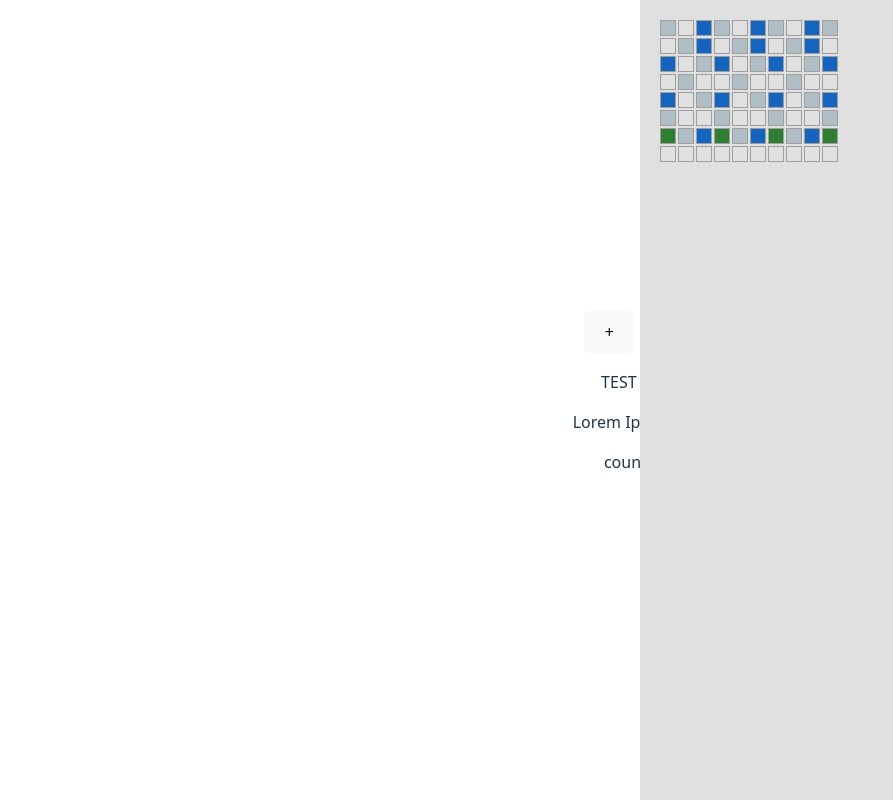
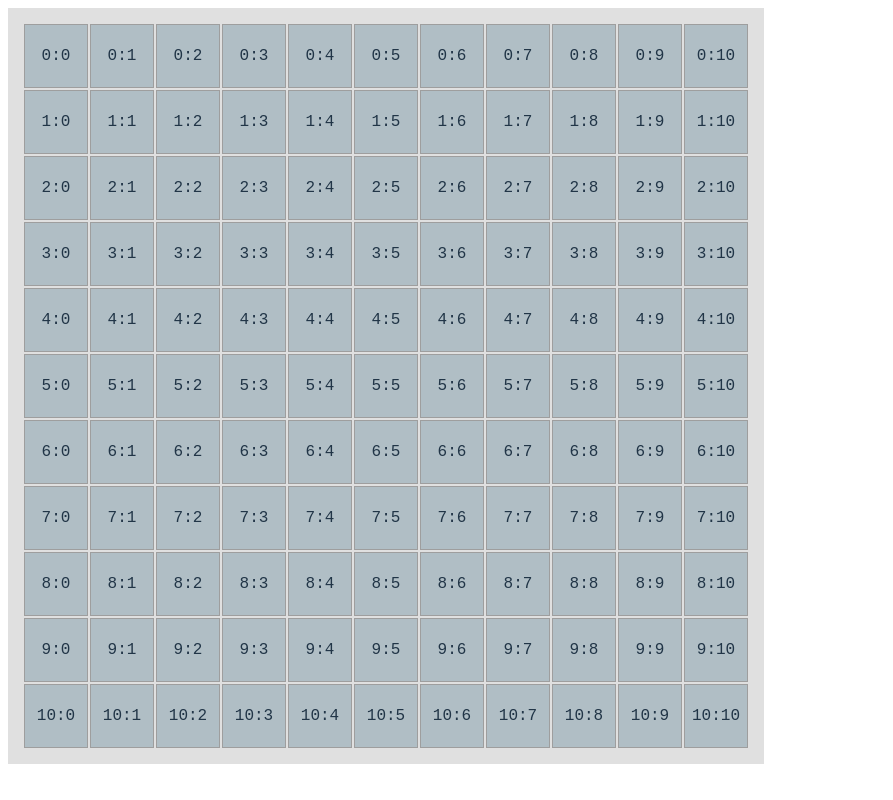
Before and after one commit to trudoholic/alpha-cen-ts, a React (Vite) app: page / in a window 1280 px wide. Shown: the whole page, without its empty margins (0-893 px from the left). Built offline with nearby package versions, Linux system fonts and the light colour scheme.

Commit message:
WorldMap 1

```diff
--- a/src/components/world/MapCell.tsx
+++ b/src/components/world/MapCell.tsx
@@ -1,32 +1,26 @@
-import {amber, blue, blueGrey, green, grey, red} from "../colors"
-import {cellX, cellY} from "./mapConstants"
+import {amber, blueGrey, grey} from "../colors"
+import {cellX, cellY, gapX} from "./mapConstants"
 
 const MapCell = (props) => {
-  const {xCell, pCell, active, small} = props
-  const cellColors = {
-    R: red[500],
-    G: green[500],
-    B: blue[500],
-    X: green[800], // Drawer
-    Y: blue[800], // Door
-    _: grey[300],
-    '-': grey[300],
-    '=': blueGrey[200],
-  } as const
-  // console.log('Cell:', xCell, pCell)
-
+  const {row, col, active, small} = props
   const b = small? 4: active? 2: 1
 
   return (
-    <div style={{
-      backgroundColor: (cellColors[pCell] ?? grey[300]),
-      border: b + "px solid " + (active? amber[700]: grey[500]),
-      boxSizing: "border-box",
-      position: "absolute",
-      top: 0,
-      left: xCell + "px",
-      width: cellX + "px", height: cellY + "px",
-    }}>
+    <div
+      style={{
+        backgroundColor: blueGrey[200],
+        border: b + "px solid " + (active? amber[700]: grey[500]),
+        boxSizing: "border-box",
+        position: "absolute",
+        top: 0,
+        left: ((cellX + gapX) * col) + "px",
+        width: cellX + "px", height: cellY + "px",
+        display: "flex", alignItems: "center", justifyContent: "center",
+        fontFamily: "monospace, monospace",
+      }}
+      title={`${row}:${col}`}
+    >
+      {`${row}:${col}`}
     </div>
   )
 }
--- a/src/components/world/MapGrid.tsx
+++ b/src/components/world/MapGrid.tsx
@@ -1,25 +1,19 @@
-import {cellY, gapY} from "./mapConstants"
+import {ROWS, range} from "./mapConstants"
 import MapRow from "./MapRow"
 
 const MapGrid = (props) => {
-  const {xGrid, yGrid, pGrid, mosaic} = props
-
-  const n = pGrid.length - 1
+  const {xGrid, yGrid} = props
 
   return (
     <div style={{
       position: "absolute",
       top: yGrid + "px", left: xGrid + "px",
     }}>
-      {pGrid.map((p, j) => (
+      {range(ROWS).map((p, row) => (
         <MapRow
-          key={j}
-          // yRow={(cellY + gapY) * j}
-          yRow={(cellY + gapY) * (n - j)}
-          // pRow={p}
-          pRow={p? p.slice(0, 10): " "}
+          key={row}
+          row={row}
           active={false}
-          mosaic={mosaic}
         />
       ))}
     </div>
--- a/src/components/world/MapRow.tsx
+++ b/src/components/world/MapRow.tsx
@@ -1,26 +1,22 @@
-import {cellX, gapX} from "./mapConstants"
+import {COLS, cellY, gapY, range} from "./mapConstants"
 import MapCell from "./MapCell"
 
 const MapRow = (props) => {
-  const {yRow, pRow, active, mosaic} = props
-  // console.log('Row:', yRow, pRow)
-
-  const small = i => 1 === mosaic && !((i + 2) % 3)
-    || 2 === mosaic && (i % 2)
-    || 3 === mosaic && ((i + 2) % 3)
+  const {row, active} = props
 
   return (
     <div style={{
       position: "absolute",
-      top: yRow + "px", left: 0,
+      top: ((cellY + gapY) * row) + "px", left: 0,
     }}>
-      {pRow.split('').map((p, i) => (
+      {range(COLS).map((_, col) => (
         <MapCell
-          key={i}
-          xCell={(cellX + gapX) * i}
-          pCell={p}
+          key={col}
+          col={col}
+          row={row}
+          pCell={'='}
           active={active}
-          small={small(i)}
+          small={false}
         />
       ))}
     </div>
--- a/src/components/world/WorldMap.tsx
+++ b/src/components/world/WorldMap.tsx
@@ -2,23 +2,12 @@ import {grey} from "../colors"
 import MapGrid from "./MapGrid"
 
 const WorldMap = () => {
-  const cellPatterns = [
-    "---------------------", //0
-    "X=YX=YX=YX=YX=YX=YX=Y", //1
-    "=--=--=--=--=--=--=--", //2
-    "Y-=Y-=Y-=Y-=Y-=Y-=Y-=", //3
-    "-=--=--=--=--=--=--=-", //4
-    "Y-=Y-=Y-=Y-=Y-=Y-=Y-=", //5
-    "-=Y-=Y-=Y-=Y-=Y-=Y-=Y", //6
-    "=-Y=-Y=-Y=-Y=-Y=-Y=-Y", //7
-  ]
-
   return (
     <div style={{
       backgroundColor: grey[300],
       position: "absolute",
-      zIndex: 52,
-      top: 0, left: "50vw", width: "50vw", height: "100vh",
+      // zIndex: 52,
+      top: "8px", left: "8px", width: "756px", height: "756px",
       //------------------------------
       // minWidth: divWidth,
       // padding: "1rem",
@@ -27,12 +16,8 @@ const WorldMap = () => {
       // fontSize: "16px", fontWeight: 600,
     }}>
       <MapGrid
-        xGrid={20}
-        yGrid={20}
-        pGrid={cellPatterns}
-        // title={cellPatterns[1]}
-        title="cellPatterns"
-        mosaic={0}
+        xGrid={16}
+        yGrid={16}
       />
     </div>
   )
--- a/src/components/world/mapConstants.ts
+++ b/src/components/world/mapConstants.ts
@@ -1,5 +1,10 @@
-export const cellX = 16
-export const cellY = 16
+export const ROWS = 11
+export const COLS = 11
+
+export const cellX = 64
+export const cellY = 64
 
 export const gapX = 2
 export const gapY = 2
+
+export const range = (n: number) => Array.from(Array(n).keys())
```
